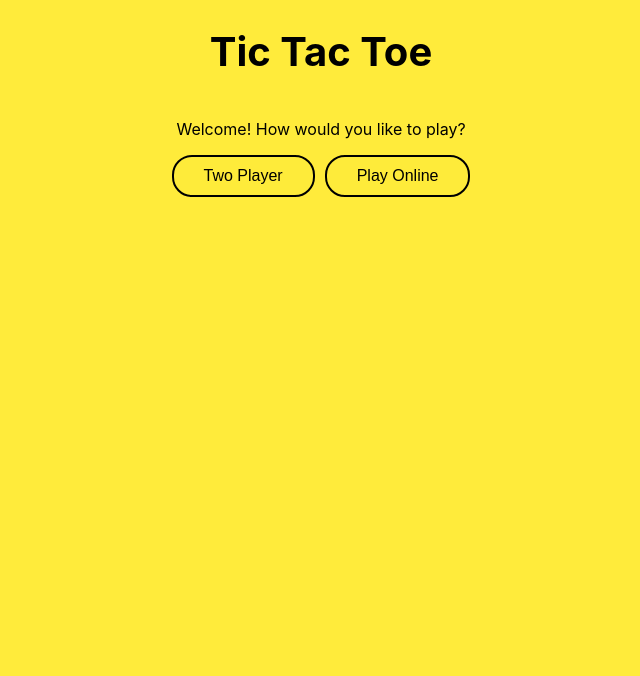
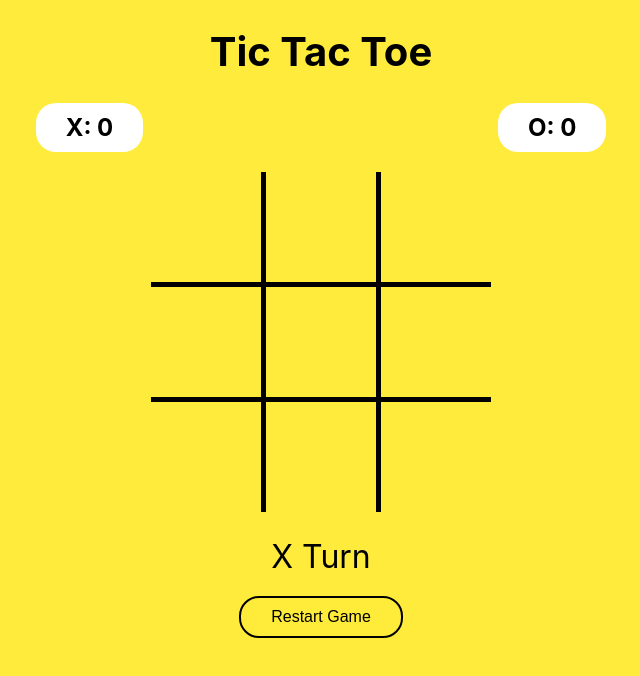
Before and after one commit to sdm125/tictactoe, a React (Create React App) app: page / in a window 1280 px wide. Shown: the top 676 px of the page, without its empty margins (319-959 px from the left). Built offline with nearby package versions, Linux system fonts and the light colour scheme.

Commit message:
Make Game the default page for the main path

```diff
--- a/src/App.js
+++ b/src/App.js
@@ -10,8 +10,8 @@ function App() {
       <h1>Tic Tac Toe</h1>
       <Router>
         <Switch>
-          <Route exact path='/' component={Home} />
-          <Route exact path='/game/:type' component={Game} />
+          <Route exact path='/' component={Game} />
+          {/* <Route exact path='/game/:type' component={Game} /> */}
         </Switch>
       </Router>
     </div>
```
